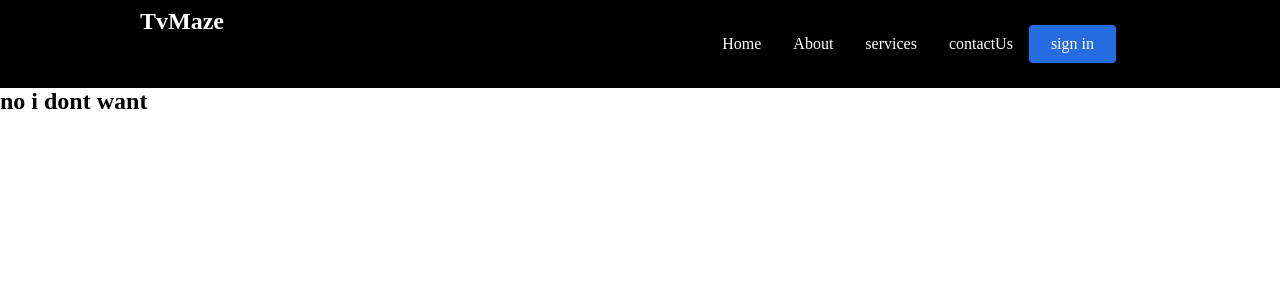
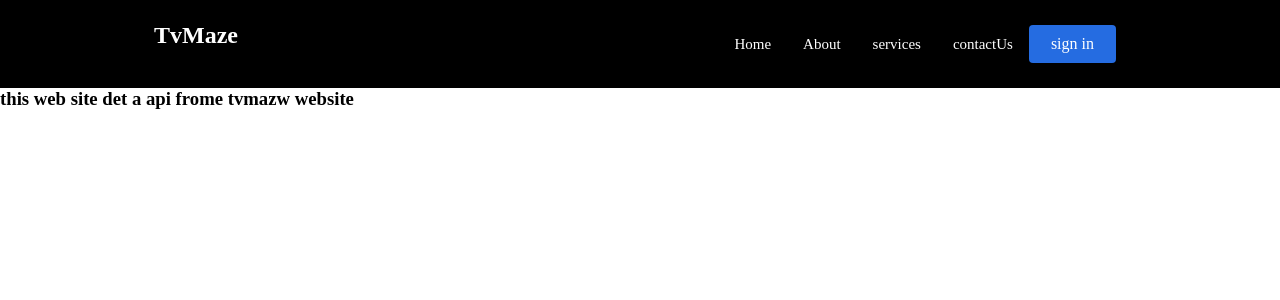
Before and after one commit to pouryaghazizadeh/simpele-navbar-react, a React (Create React App) app: page /About in a window 1280 px wide. Shown: the top 300 px of the page. Built offline with nearby package versions, Linux system fonts and the light colour scheme.

Commit message:
normal style

```diff
--- a/src/App.js
+++ b/src/App.js
@@ -1,4 +1,4 @@
-import { browserrouter as router, Route, Switch } from "react-router-dom";
+import {  Route, Switch } from "react-router-dom";
 import Home from "./component/Home";
 import Navbar from "./component/navbar/index";
 import About from "./component/About";
@@ -7,14 +7,14 @@ function App() {
 
   return (
     <>
-      <router>
+      {/* <router> */}
         <Navbar />
 
         <Switch>
           <Route path="/" exact component={Home} />
           <Route path="/About"  component={About} />
         </Switch>
-      </router>
+      {/* </router> */}
     </>
   );
 }
--- a/src/component/About.jsx
+++ b/src/component/About.jsx
@@ -1,7 +1,7 @@
 const About = ()=>{
     return(
         <>
-            <h2>no i dont want</h2>
+            <h3>this web site det a api frome tvmazw website</h3>
         </>
     )
 }
--- a/src/component/navbar/index.jsx
+++ b/src/component/navbar/index.jsx
@@ -18,21 +18,21 @@ const Navbar = () => {
 
   const [Id, setId] = useState(false);
   return (
-    <div  >
-
-
-      <nav className="Nav"  id={Id ? "hidden2" : " "}>
-      <h1 className= "logo">TvMaze</h1>
+    <div id={Id ? "#hidden2" : ""}>
+      <nav className="Nav" id={Id ? "Nav2" : ""}>
+        <h1 className="logo" id={Id ? "logo2" : ""}>
+          TvMaze
+        </h1>
         <FaBars
           className="Bars"
-          onClick={() =>{
+          onClick={() => {
             setId(!Id);
           }}
         />
-        <div className="Navmenu"id={Id ? "hidden" : " "}>
-        <Link className="NsvLink"  id = {Id?"nav":""}to="/">
-          Home
-        </Link>
+        <div className="Navmenu" id={Id ? "hidden" : " "}>
+          <Link className="NsvLink" id={Id ? "nav" : ""} to="/">
+            Home
+          </Link>
           <Link className="NsvLink" to="/About" activeStyle>
             About
           </Link>
--- a/src/component/navbar/navbar.css
+++ b/src/component/navbar/navbar.css
@@ -8,18 +8,18 @@
   display: flex;
   flex-direction: column;
   align-items: center;
-  /* margin: 20px; */
+
   font-size: 25px;
 }
 .logo {
   color: #fff;
+  display: flex;
+  align-self: flex-start;
+  margin: 14px;
 }
-/* #nav {
-  color: #fff;
-} */
+
 #hidden2 {
-  height: 200px;
-  /* background-color: blue; */
+  height: 500px;
 }
 
 .Nav {
@@ -38,6 +38,7 @@
   padding: 0 1rem;
   height: 100%;
   cursor: pointer;
+  font-size: 15px;
 }
 .NsvLink :active {
   color: #15cdfc;
@@ -95,27 +96,33 @@
 }
 @media screen and (min-width: 768px) {
   #hidden {
-    background-color:#002;
+    background-color: #002;
     top: 0px;
     height: 100%;
     width: 100vw;
-    position:relative;
-    /* padding: 0 1rem; */
+    position: relative;
     display: flex;
-    flex-direction:row;
-    /* justify-content: center; */
-    margin-right: 24px;
-
-
-
-
+    flex-direction: row;
+    margin-left: 24px;
     color: #fff;
-
     align-items: center;
     text-decoration: none;
     padding: 0 1rem;
+    cursor: pointer;
 
-    cursor: pointer;
+    align-self: flex-end;
+
+    font-size: 15px;
   }
-
+  #hidden2 {
+    height: 88px;
+  }
+  #Nav2 {
+    padding: 0.5rem calc((100vw - 1000px) / 2);
+    display: flex;
+    align-self: flex-end;
+  }
+  #logo2 {
+    margin-right: 25vw;
+  }
 }
```
